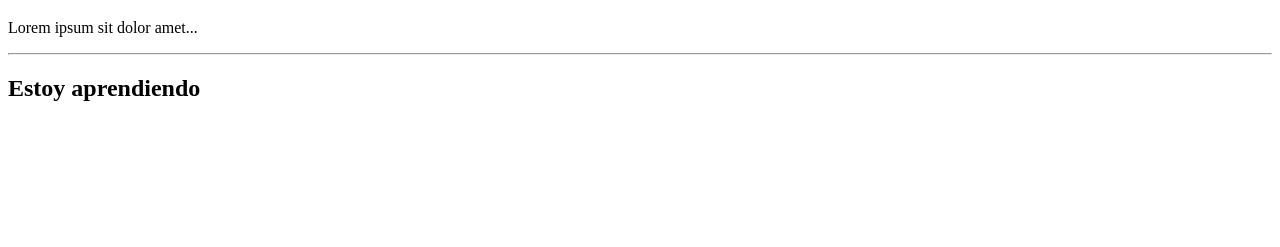
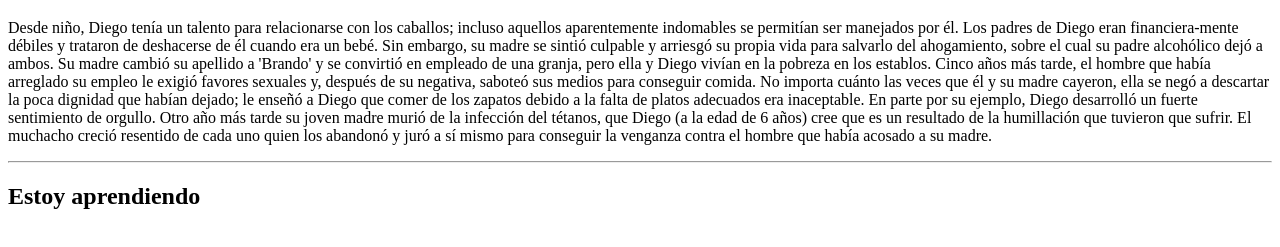
Before and after one commit to IvanBalbuena411/Trabajos-Proyecto-informatico, a website: page public/index.html in a window 1280 px wide. Shown: the part 61-308 px from the top of the page. Drawn offline with Linux system fonts and the light colour scheme.

Commit message:
agrega index.html

```diff
--- a/public/index.html
+++ b/public/index.html
@@ -5,7 +5,10 @@
   </head>
   <body>
     <h1>Mi primer app</h1>
-    <p>Lorem ipsum sit dolor amet...</p>
+    <p>Desde niño, Diego tenía un talento para relacionarse con los caballos; incluso aquellos aparentemente indomables se permitían ser manejados por él.
+Los padres de Diego eran financiera-mente débiles y trataron de deshacerse de él cuando era un bebé. Sin embargo, su madre se sintió culpable y arriesgó su propia vida para salvarlo del ahogamiento, sobre el cual su padre alcohólico dejó a ambos. Su madre cambió su apellido a 'Brando' y se convirtió en empleado de una granja, pero ella y Diego vivían en la pobreza en los establos.
+Cinco años más tarde, el hombre que había arreglado su empleo le exigió favores sexuales y, después de su negativa, saboteó sus medios para conseguir comida. No importa cuánto las veces que él y su madre cayeron, ella se negó a descartar la poca dignidad que habían dejado; le enseñó a Diego que comer de los zapatos debido a la falta de platos adecuados era inaceptable.
+En parte por su ejemplo, Diego desarrolló un fuerte sentimiento de orgullo. Otro año más tarde su joven madre murió de la infección del tétanos, que Diego (a la edad de 6 años) cree que es un resultado de la humillación que tuvieron que sufrir. El muchacho creció resentido de cada uno quien los abandonó y juró a sí mismo para conseguir la venganza contra el hombre que había acosado a su madre.</p>
     <hr>
     <h2>Estoy aprendiendo</h2>
   </body>
```
